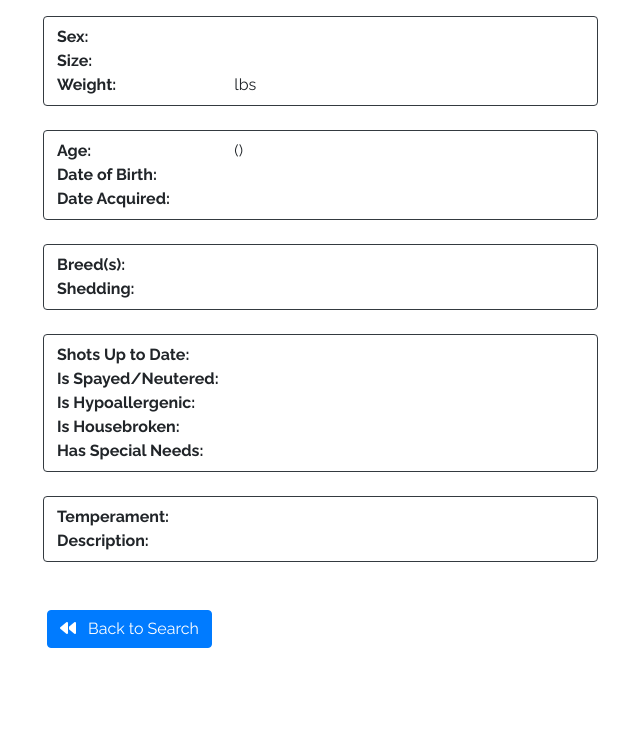
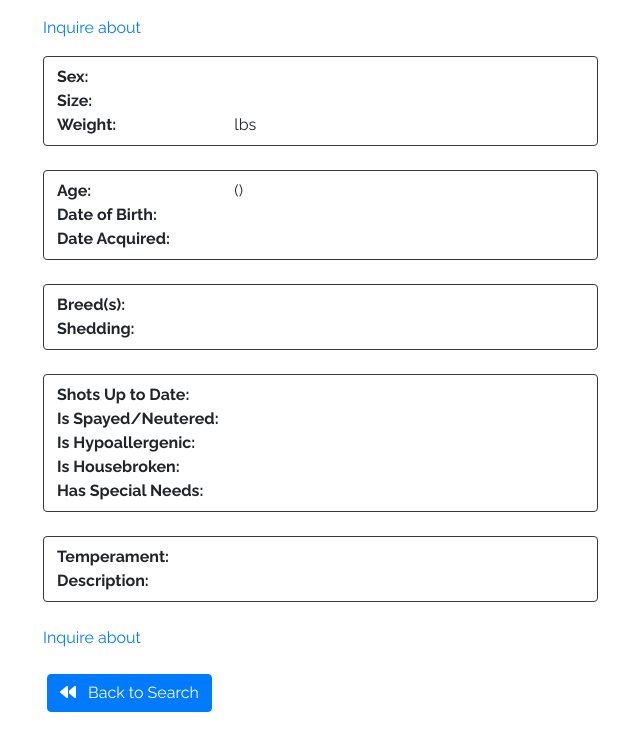
Before and after one commit to charliegriefer/barbs, a Flask app: template app/templates/detail.html in a window 1280 px wide. Shown: the top 751 px of the page, without its empty margins (597-1237 px from the left). Run offline with Flask 3, Linux system fonts and the light colour scheme; the template is opened without the code that fills it, so the values that code supplies are empty; parts of the project's set-up code (start-up, migrations or seed data) failed here and were passed over; some libraries are stand-ins or nearby versions.

Commit message:
For #7 - add email links

```diff
--- a/app/templates/detail.html
+++ b/app/templates/detail.html
@@ -15,6 +15,10 @@
           <h1>
             <span class="font-weight-bold barbs_red">{{ dog.name }}</span>
           </h1>
+        </div>
+
+        <div class="mb-3">
+          <a href="mailto:barbsdogrescue@gmail.com?subject=Inquiry about {{ dog.name }}">Inquire about {{ dog.name }}</a>
         </div>
 
         <div class="container py-2 pl-4 ml-0 border border-dark rounded">
@@ -101,6 +105,9 @@
         </div>
 
         <div class="row">&nbsp;</div>
+        <div>
+          <a href="mailto:barbsdogrescue@gmail.com?subject=Inquiry about {{ dog.name }}">Inquire about {{ dog.name }}</a>
+        </div>
 
         <div class="container ml-0">
           <div class="row align-text-bottom">
@@ -120,7 +127,11 @@
 
   <script>
     function goBack() {
-      window.history.back();
+      if (document.referer) {
+        window.history.back();
+      } else {
+        location.href = "https://search.barbsdogrescue.org";
+      }
     }
-    </script>
+  </script>
 {% endblock %}
```
